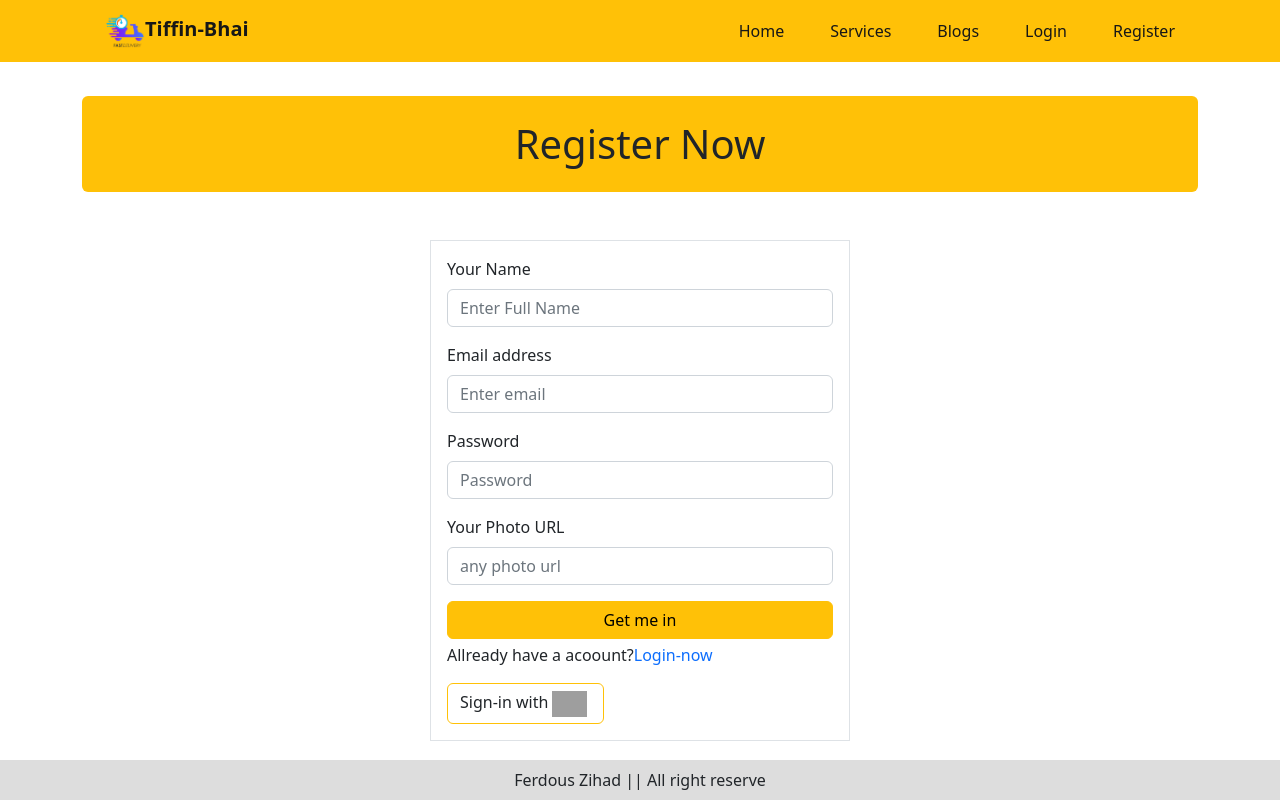
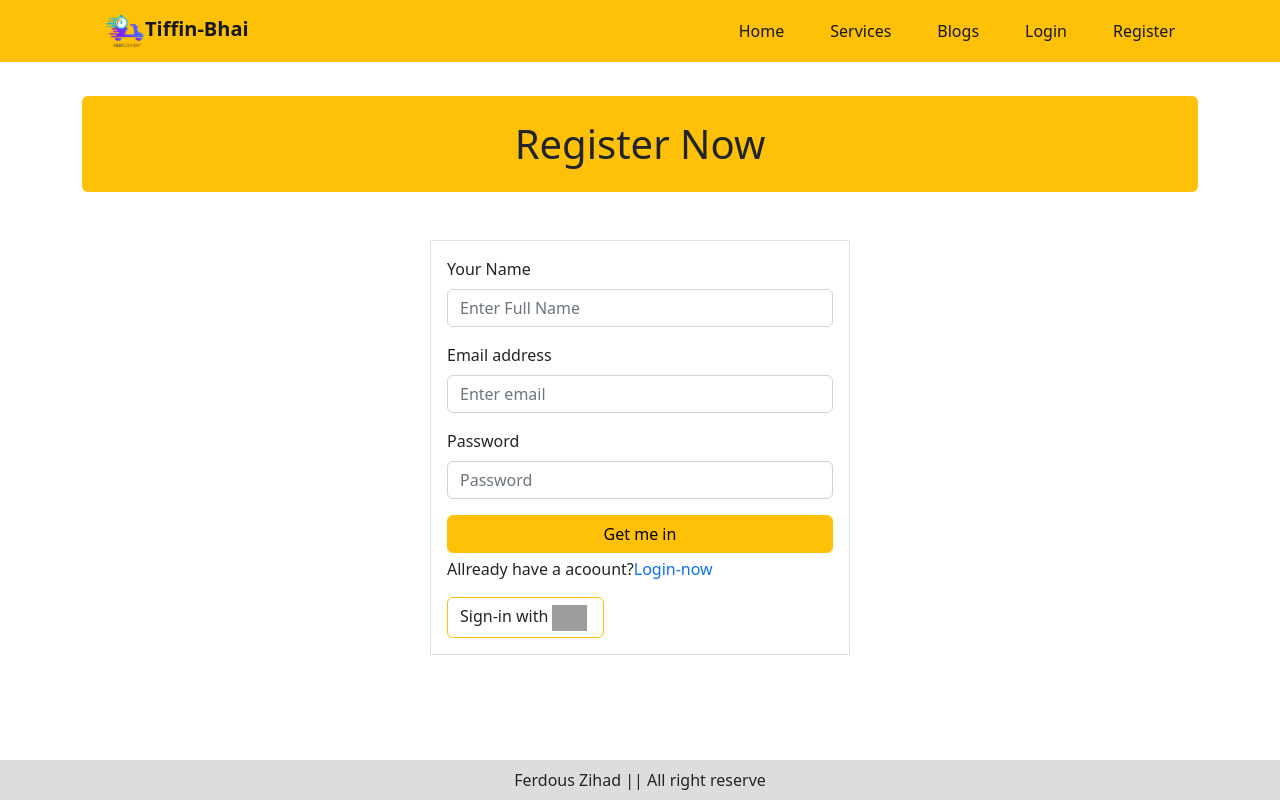
Before and after one commit to ferdouszihad/tiffin-bhai-client, a React (Create React App) app: page /register in a window 1280 px wide. Built offline with nearby package versions, Linux system fonts and the light colour scheme; no server answers; grey boxes are pictures that could not be loaded.

Commit message:
Website Link Added

```diff
--- a/src/pages/Register/Register.js
+++ b/src/pages/Register/Register.js
@@ -93,15 +93,6 @@ const Register = () => {
               <small className="text-danger">{error}</small>
             </Form.Group>
 
-            <Form.Group className="mb-3" controlId="formBasicPassword">
-              <Form.Label>Your Photo URL</Form.Label>
-              <Form.Control
-                type="text"
-                name="name"
-                placeholder="any photo url"
-              />
-            </Form.Group>
-
             <Button variant="warning" type="submit" className="d-block w-100">
               Get me in
             </Button>
```
Also changed, not shown: 1 other file (tests, documents, lock files or other folders).
